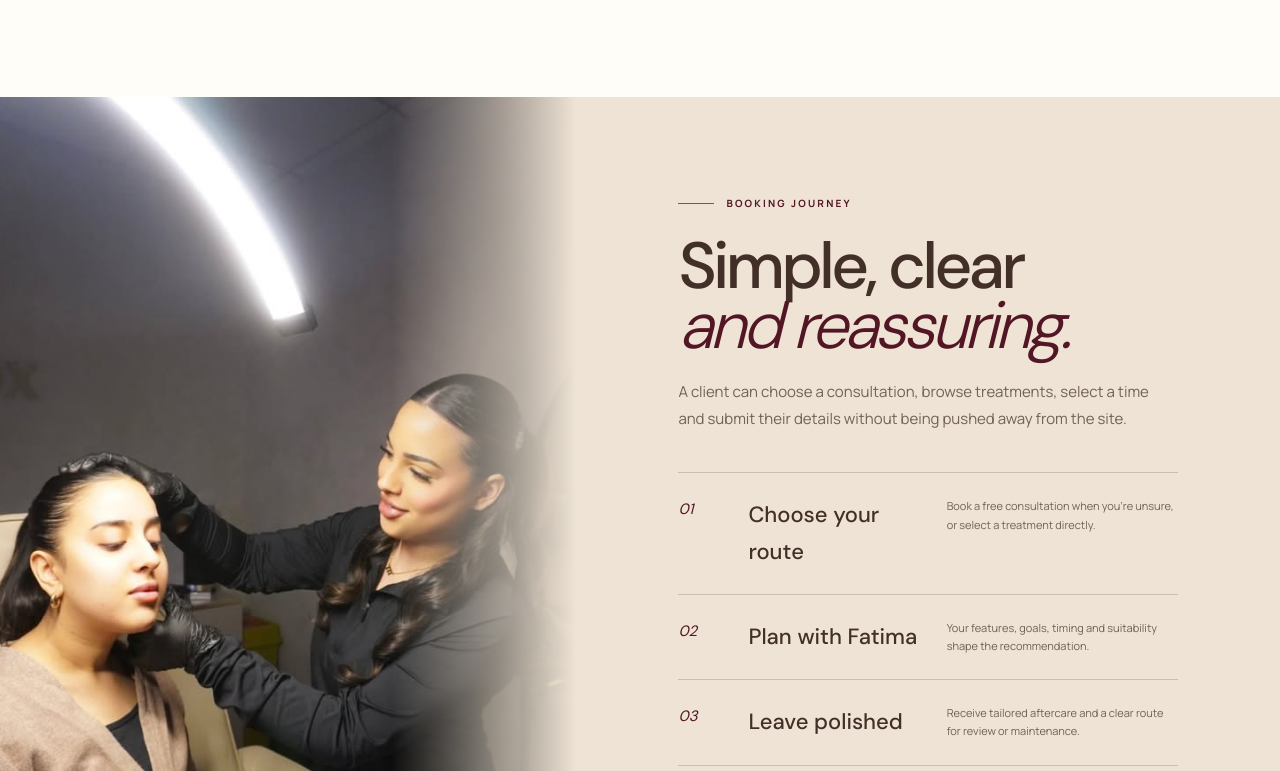
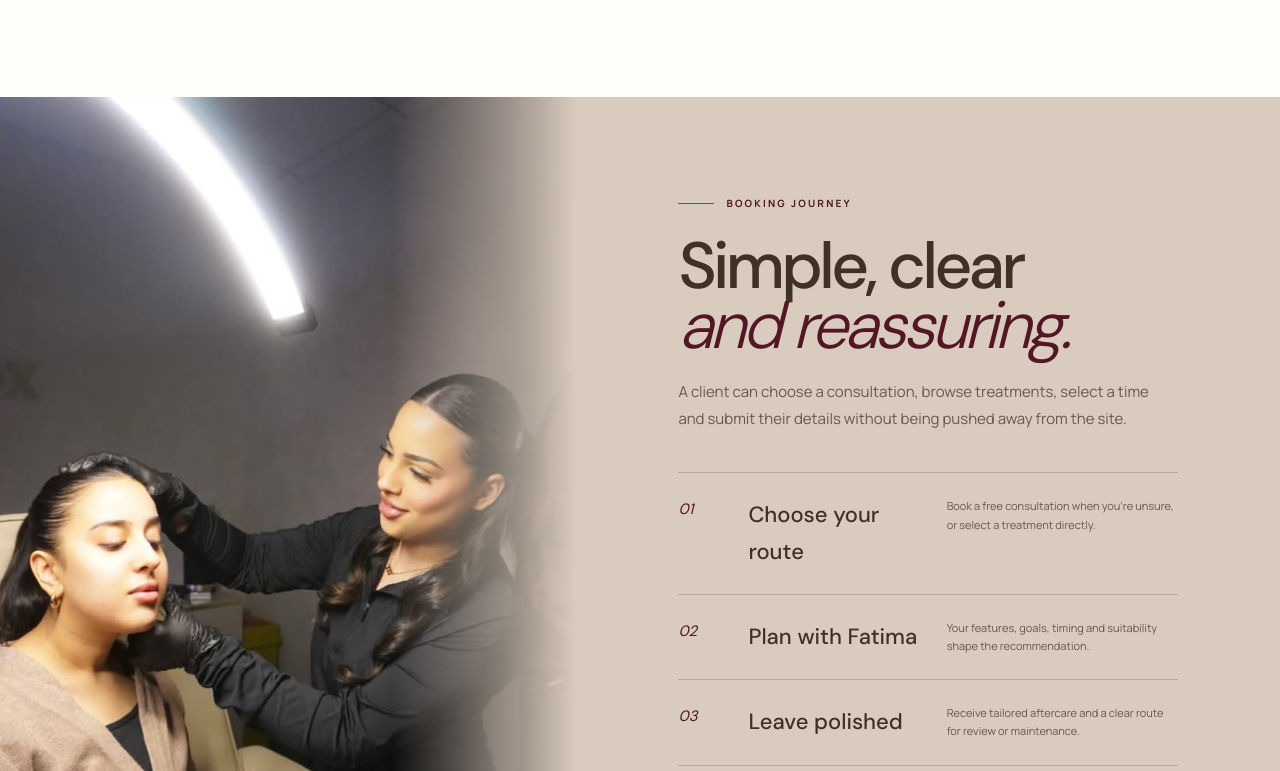
Before and after one commit to khany98-debug/injectox-clinic, a Next.js app: page / in a window 1280 px wide. Shown: the part 11229-12000 px from the top of the page. Built offline with nearby package versions, Linux system fonts and the light colour scheme.

Commit message:
Soften booking journey palette

```diff
--- a/src/app/globals.css
+++ b/src/app/globals.css
@@ -2932,14 +2932,18 @@ h2 em,
   line-height: .82;
 }
 
-/* Warm, reassuring booking journey with signature wine accents. */
+/* Cool beige booking journey with signature wine accents. */
 .reference-booking {
-  color: #422f27;
-  background: #eee3d4;
+  color: #3f3028;
+  background: #d9cbbd;
+}
+
+.reference-booking .booking-copy {
+  background: #d9cbbd;
 }
 
 .reference-booking .booking-image::after {
-  background: linear-gradient(90deg, transparent 68%, #eee3d4 100%);
+  background: linear-gradient(90deg, transparent 68%, #d9cbbd 100%);
 }
 
 .reference-booking .section-intro .eyebrow,
@@ -2949,7 +2953,7 @@ h2 em,
 
 .reference-booking .section-intro h2,
 .reference-booking .booking-steps h3 {
-  color: #422f27;
+  color: #3f3028;
 }
 
 .reference-booking .section-intro h2 em {
@@ -2958,21 +2962,21 @@ h2 em,
 
 .reference-booking .booking-copy .section-intro p,
 .reference-booking .booking-steps p {
-  color: rgba(66, 47, 39, .72);
+  color: rgba(63, 48, 40, .74);
 }
 
 .reference-booking .booking-steps {
-  border-top-color: rgba(66, 47, 39, .2);
+  border-top-color: rgba(63, 48, 40, .22);
 }
 
 .reference-booking .booking-steps > div {
-  border-bottom-color: rgba(66, 47, 39, .2);
+  border-bottom-color: rgba(63, 48, 40, .22);
 }
 
 .reference-booking .button-dark {
   color: #fffaf3;
-  border-color: #422f27;
-  background: #422f27;
+  border-color: #3f3028;
+  background: #3f3028;
 }
 
 .reference-booking .button-dark:hover {
@@ -2981,13 +2985,13 @@ h2 em,
 }
 
 .reference-booking .button-line {
-  color: #422f27;
-  border-color: rgba(66, 47, 39, .48);
+  color: #3f3028;
+  border-color: rgba(63, 48, 40, .48);
 }
 
 .reference-booking .button-line:hover {
   color: #fffaf3;
-  background: #422f27;
+  background: #3f3028;
 }
 
 @media (max-width: 760px) {
@@ -2999,6 +3003,6 @@ h2 em,
   }
 
   .reference-booking .booking-image::after {
-    background: linear-gradient(0deg, #eee3d4 0%, rgba(238, 227, 212, .9) 10%, transparent 42%);
-  }
-}
+    background: linear-gradient(0deg, #d9cbbd 0%, rgba(217, 203, 189, .92) 12%, transparent 46%);
+  }
+}
```
